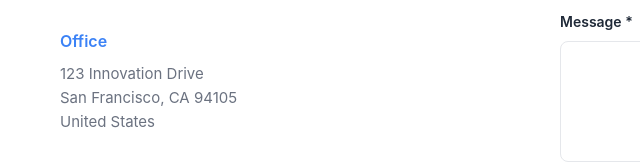
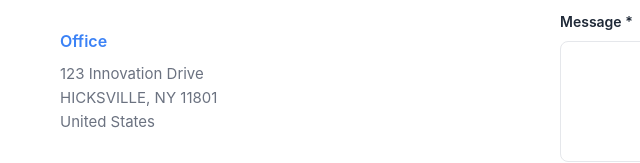
Before and after one commit to travon-cyber/syvilo, a website: page index.html in a window 1280 px wide. Shown: the part 6601-6764 px from the top of the page, 0-640 px from the left. Drawn offline with Linux system fonts and the light colour scheme.

Commit message:
Updated index.html

```diff
--- a/index.html
+++ b/index.html
@@ -365,7 +365,7 @@
                     </div>
                     <div class="info-item">
                         <h4>Office</h4>
-                        <p>123 Innovation Drive<br>San Francisco, CA 94105<br>United States</p>
+                        <p>123 Innovation Drive<br>HICKSVILLE, NY 11801<br>United States</p>
                     </div>
                     <div class="info-item">
                         <h4>Business Hours</h4>
```
